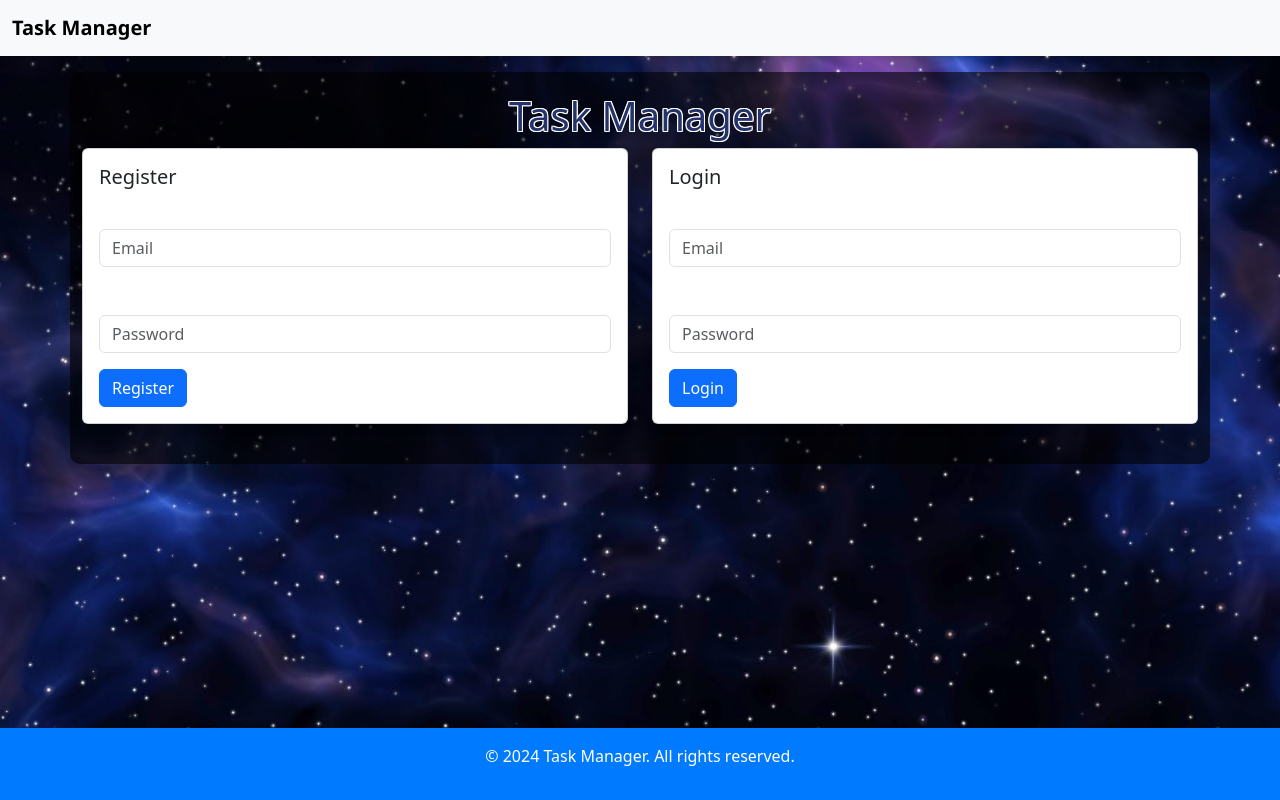
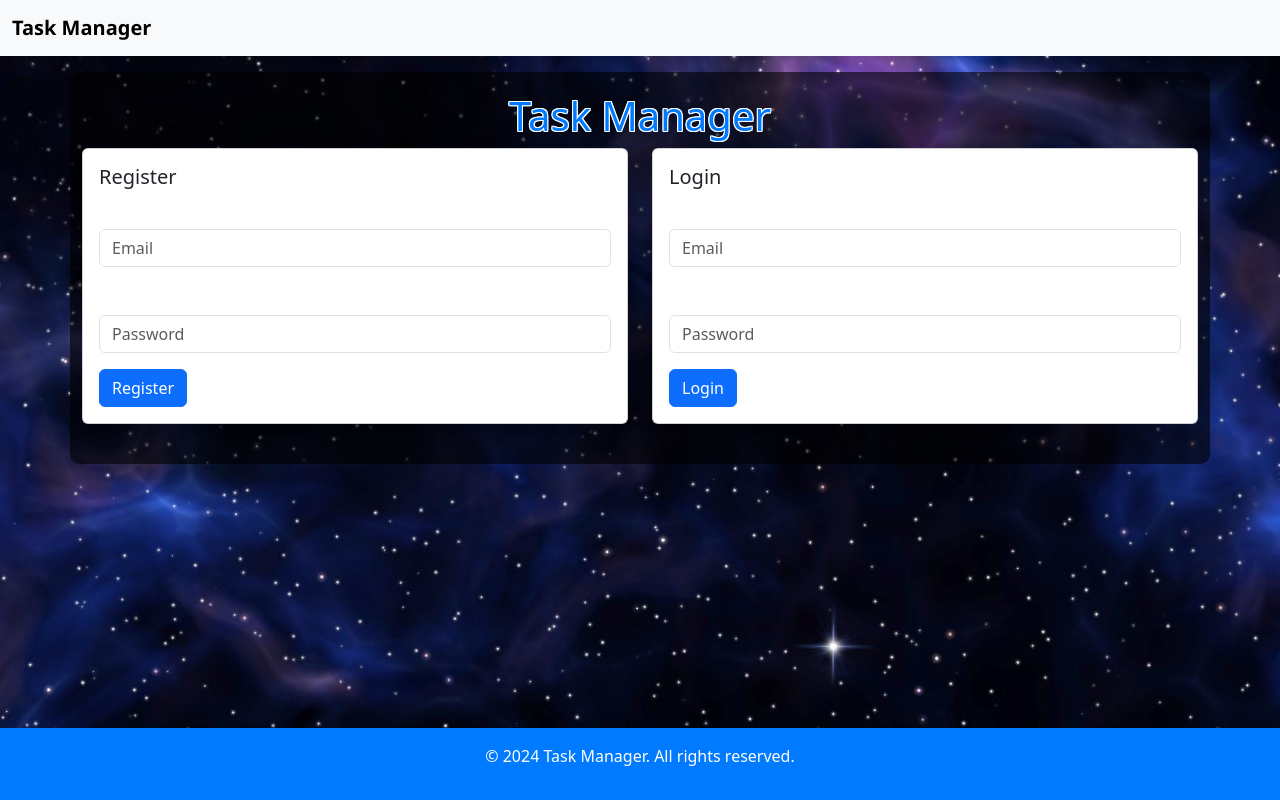
Before and after one commit to bright789/Task_manager, a React (Create React App) app in the folder frontend/: page / in a window 1280 px wide. Built offline with nearby package versions, Linux system fonts and the light colour scheme.

Commit message:
lighter color headers

```diff
--- a/frontend/src/style.css
+++ b/frontend/src/style.css
@@ -16,14 +16,14 @@ main {
 
 h1,
 h2 {
-  color: #0c3157 !important; /* Light color for better visibility */
+  color: #007bff !important; /* Light color for better visibility */
   text-shadow: 1px 1px 0 #fff, -1px -1px 0 #fff, 1px -1px 0 #fff,
     -1px 1px 0 #fff, 1px 0 0 #fff, -1px 0 0 #fff, 0 1px 0 #fff, 0 -1px 0 #fff;
 }
 
 h1.text-center,
 h2.text-center {
-  color: #24336a !important; /* Adding more specificity */
+  color: #007bff !important; /* Adding more specificity */
 }
 
 .card {
```
Also changed, not shown: 2 other files (tests, documents, lock files or other folders).
